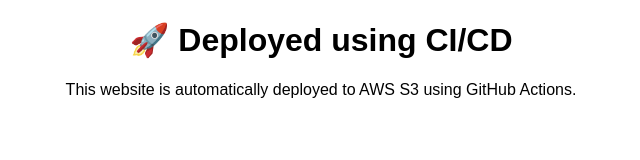
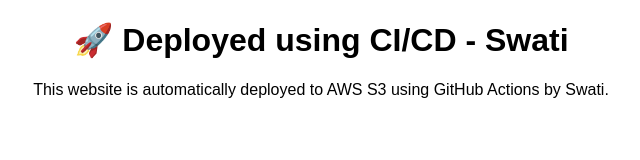
Before and after one commit to swati189/aws-static-site-ci-cd-pipeline, a plain HTML site: page index.html in a window 1280 px wide. Shown: the whole page, without its empty margins (319-959 px from the left). Drawn offline with Linux system fonts and the light colour scheme.

Commit message:
Update index.html

```diff
--- a/index.html
+++ b/index.html
@@ -4,7 +4,7 @@
   <title>My DevOps Project</title>
 </head>
 <body style="text-align:center; font-family:Arial;">
-  <h1>🚀 Deployed using CI/CD</h1>
-  <p>This website is automatically deployed to AWS S3 using GitHub Actions.</p>
+  <h1>🚀 Deployed using CI/CD - Swati</h1>
+  <p>This website is automatically deployed to AWS S3 using GitHub Actions by Swati.</p>
 </body>
 </html>
```
